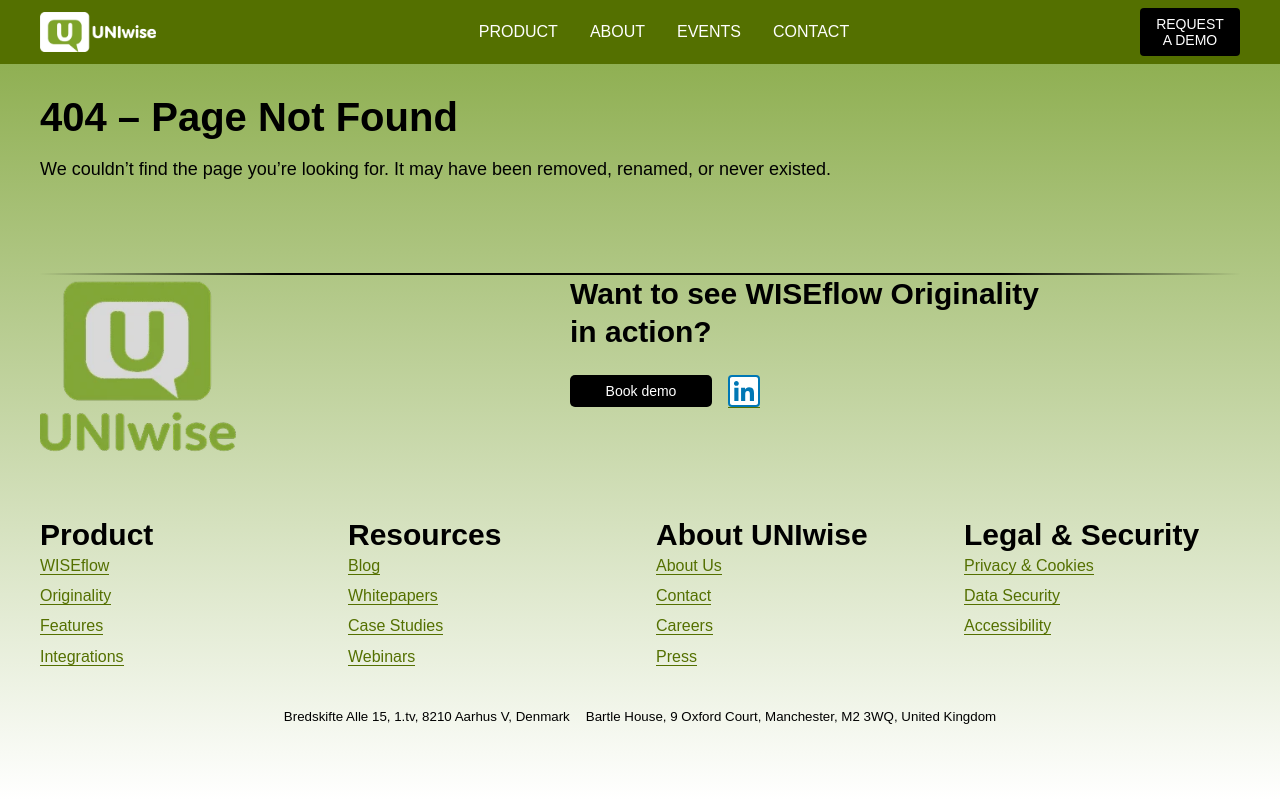
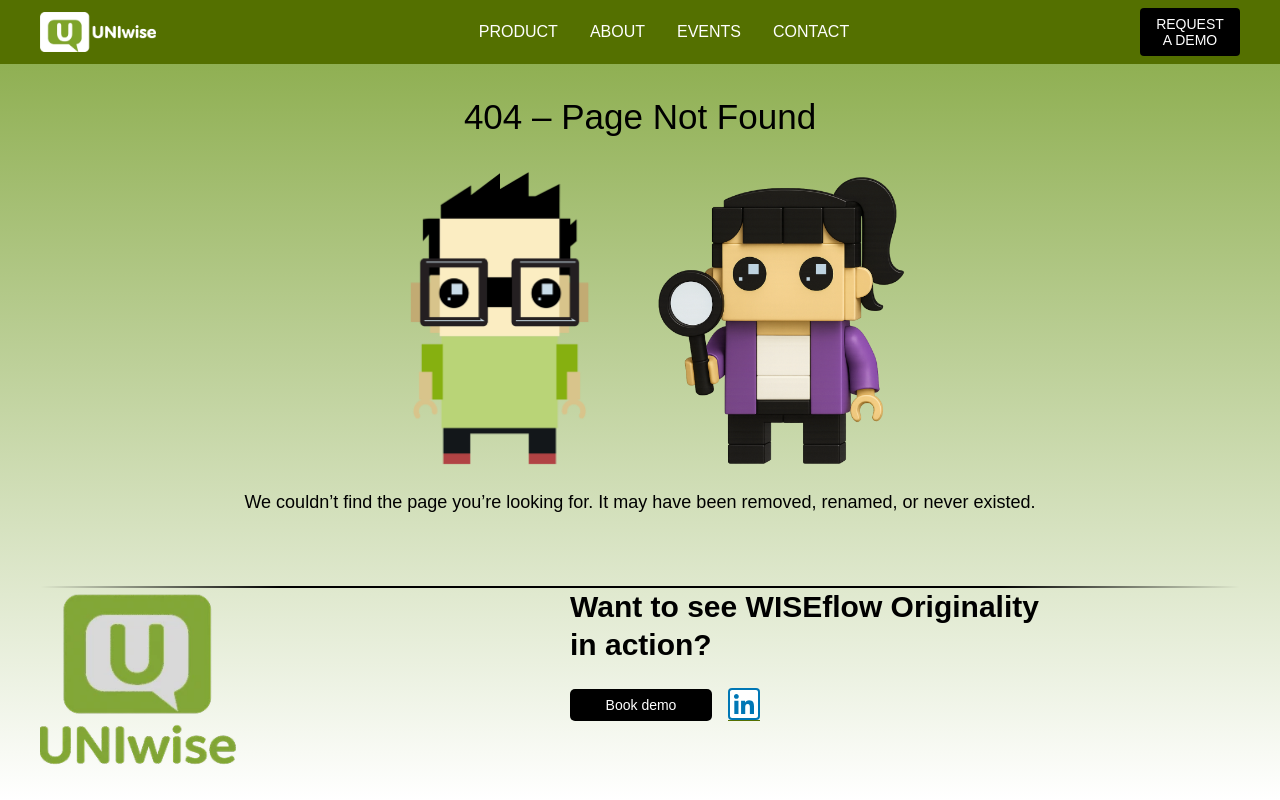
Before and after one commit to Rafy01/uniwise_originality, a React (Vite) app: page / in a window 1280 px wide. Shown: the top 800 px of the page. Built offline with nearby package versions, Linux system fonts and the light colour scheme.

Commit message:
feat: implement NotFound page layout with image row for better user experience

```diff
--- a/src/Pages/NotFound/NotFound.css
+++ b/src/Pages/NotFound/NotFound.css
@@ -0,0 +1,20 @@
+.not-found-container {
+    text-align: center;
+    padding: 2rem;
+  }
+
+  .image-row {
+    display: flex;
+    justify-content: center;
+    align-items: flex-end;
+    gap: 2rem;
+    margin-top: 2rem;
+    flex-wrap: wrap;
+  }
+
+  .image-row img {
+    width: 250px;
+    height: 300px;
+    object-fit: contain;
+    margin-bottom: 20px;
+  }
--- a/src/Pages/NotFound/NotFound.tsx
+++ b/src/Pages/NotFound/NotFound.tsx
@@ -2,7 +2,7 @@
 import { Header } from "@/components/Header/Header";
 import { Footer } from "@/components/Footer/Footer";
 import { Typography } from "@/components/Typography/Typography";
-import "./NotFound.css"; // eller din 404 CSS
+import "./NotFound.css";
 
 export default function NotFound() {
   return (
@@ -13,9 +13,13 @@
       </Helmet>
 
       <Header onCtaClick={() => alert("Demo requested!")} />
+      <main className="not-found-container" id="main-content">
+        <Typography variant="h1">404 – Page Not Found</Typography>
+        <div className="image-row">
+          <img src="/mr wiseflow.webp" alt="Illustration left" />
+          <img src="/ms orginality.webp" alt="Illustration right" />
+        </div>
 
-      <main className="blog-post-wrapper text-center" id="main-content">
-        <Typography variant="h1">404 – Page Not Found</Typography>
         <Typography variant="body">
           We couldn’t find the page you’re looking for. It may have been
           removed, renamed, or never existed.
```
Also changed, not shown: public/mr wiseflow.webp.
